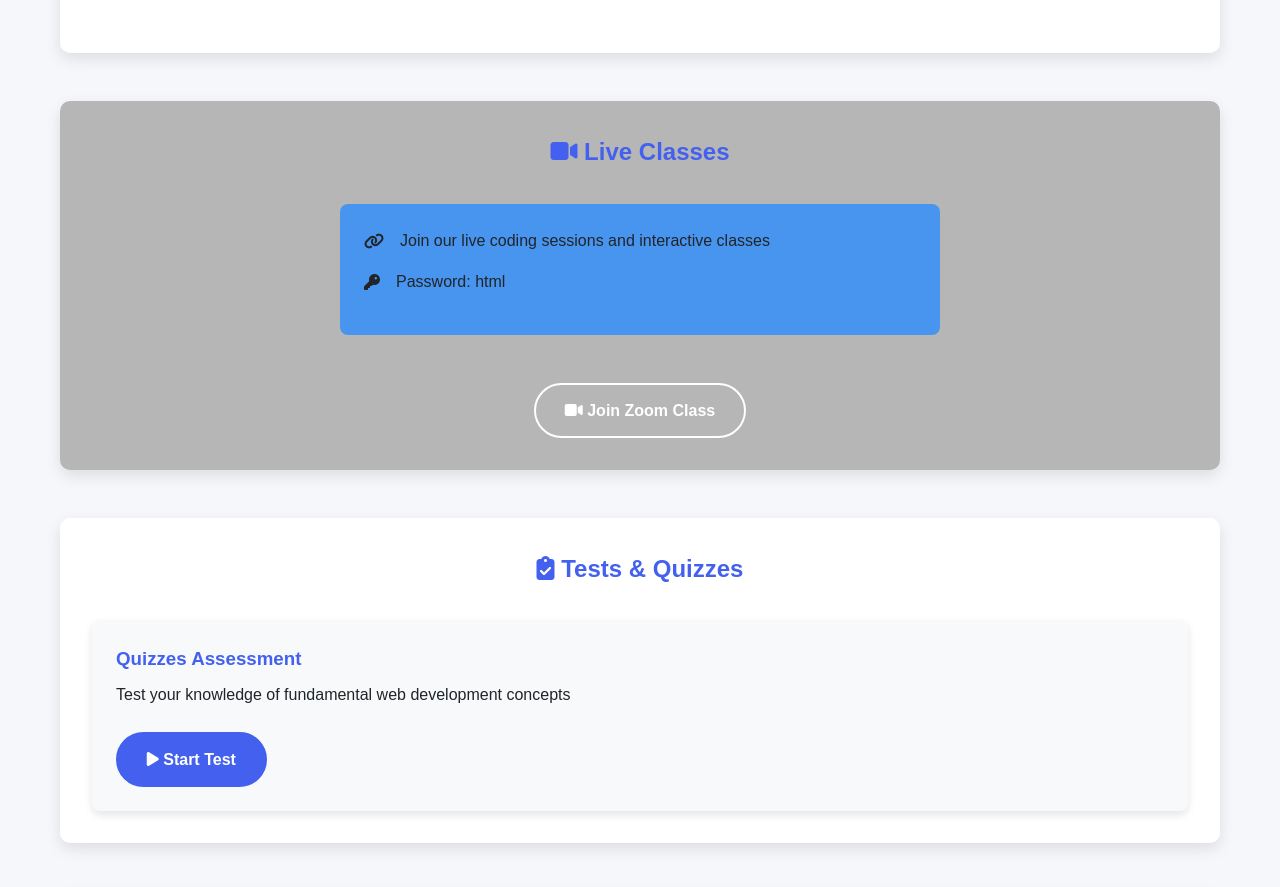
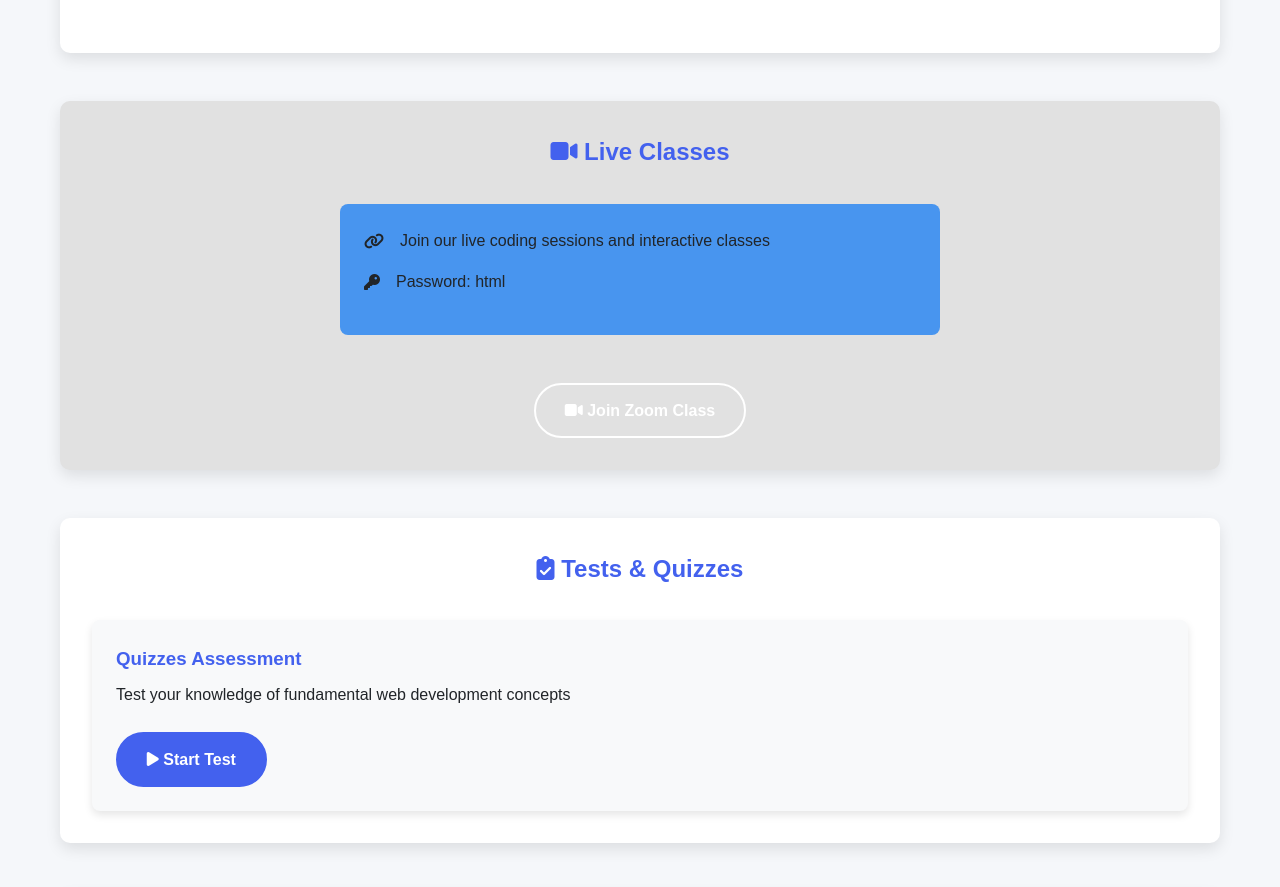
Before and after one commit to azim-khan-2010/CodeWarriors-, a plain HTML site: page index.html in a window 1280 px wide. Shown: the part 985-1872 px from the top of the page. Drawn offline with Linux system fonts and the light colour scheme.

Commit message:
Update index.html

```diff
--- a/index.html
+++ b/index.html
@@ -273,7 +273,7 @@
 
         /* Zoom Section */
         .zoom {
-            background: rgb(182, 182, 182);
+            background: rgb(225, 225, 225);
             border-radius: 10px;
             padding: 2rem;
             margin: 3rem 0;
```
